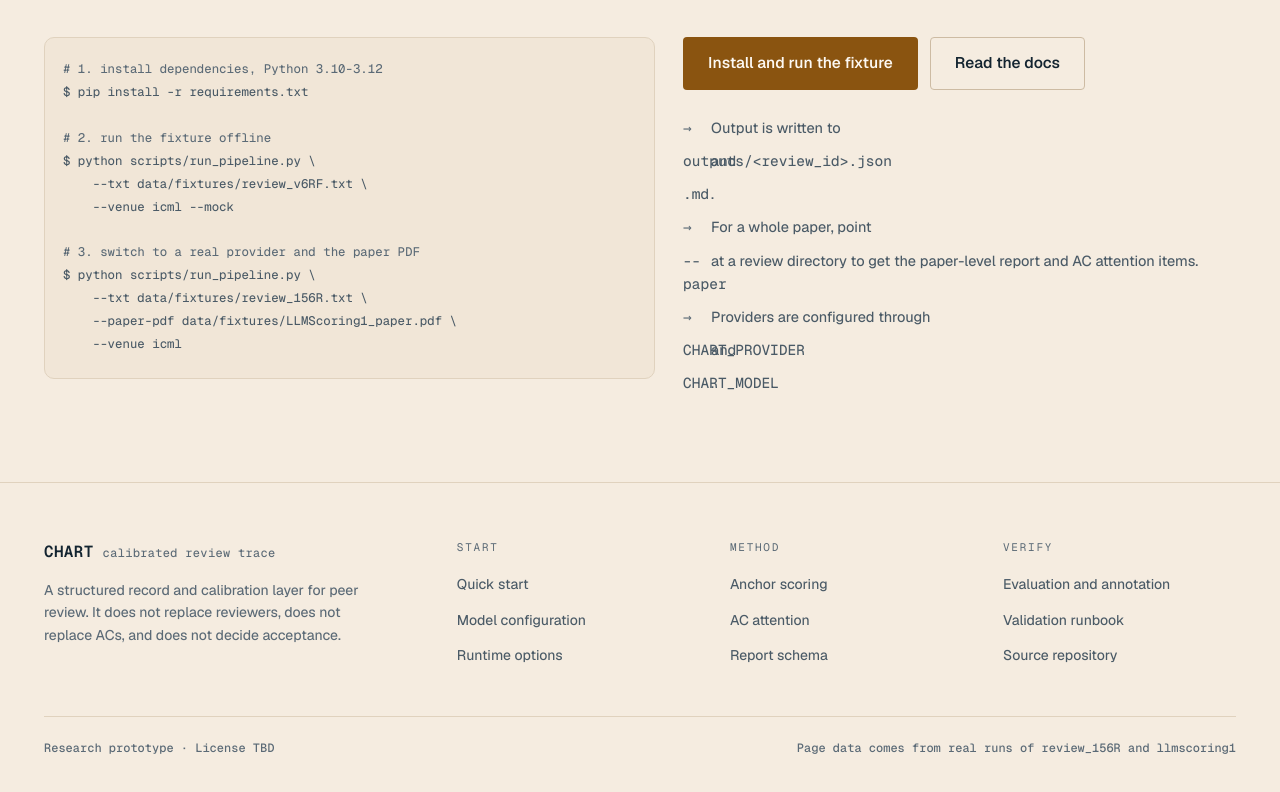
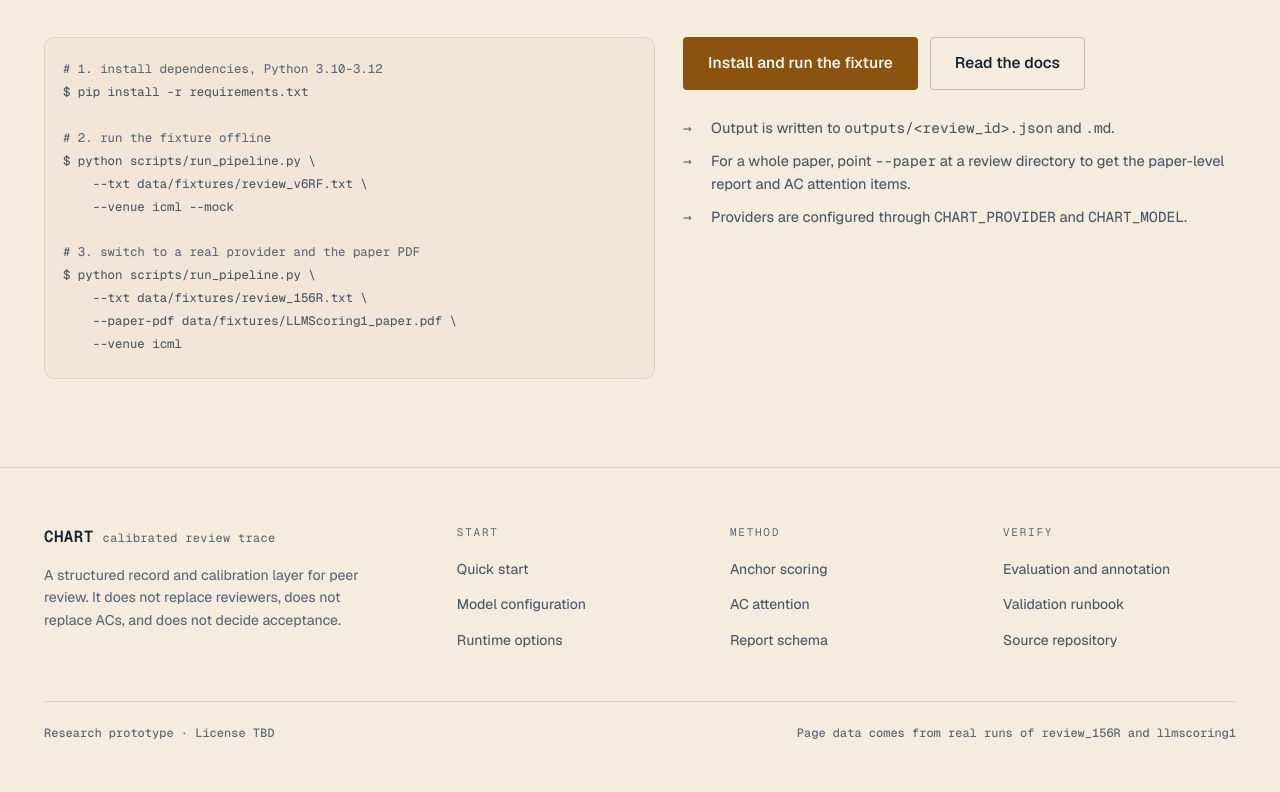
Before and after one commit to wutaghost/chart-site, a plain HTML site: page index.html in a window 1280 px wide. Shown: the part 5411-6203 px from the top of the page. Drawn offline with nearby package versions, Linux system fonts and the light colour scheme.

Commit message:
Fix crushed inline content in list-tight items
These list items mix bare text with inline <code> and <b>. The two-column
grid made every child its own grid item, so alternating children landed in
the 18px marker column and wrapped character by character: a 209px code
span rendered 18px wide. Replaced with a hanging indent and a positioned
marker, so children flow and wrap as normal inline content.

Item height drops from 90px to 23px at 1440px; verified no crushed children
at 1440 and 375 across both locales, all five stages and the AC view.

Co-Authored-By: Claude Opus 4.8 <noreply@anthropic.com>

```diff
--- a/index.html
+++ b/index.html
@@ -11,7 +11,7 @@
 <link rel="preconnect" href="https://fonts.googleapis.com">
 <link rel="preconnect" href="https://fonts.gstatic.com" crossorigin>
 <link href="https://fonts.googleapis.com/css2?family=Geist:wght@400..700&family=Geist+Mono:wght@400..600&display=swap" rel="stylesheet">
-<link rel="stylesheet" href="styles.css?v=13">
+<link rel="stylesheet" href="styles.css?v=14">
 </head>
 <body>
 <a class="skip" href="#main" data-i18n="skip">跳到主要内容</a>
--- a/styles.css
+++ b/styles.css
@@ -246,8 +246,15 @@ section { border-bottom: 1px solid var(--line); }
 .quote span { display: block; font-family: var(--mono); font-size: 11px; text-transform: uppercase; letter-spacing: 0.12em; color: var(--text-faint); margin-bottom: 8px; }
 
 .list-tight { margin: 20px 0 0; padding: 0; list-style: none; display: grid; gap: 10px; }
-.list-tight li { display: grid; grid-template-columns: 18px 1fr; gap: 10px; font-size: 14.5px; font-weight: 450; color: var(--text-dim); }
-.list-tight li::before { content: "\2192"; color: var(--text-faint); font-family: var(--mono); }
+/* Hanging indent rather than a two-column grid: these items mix bare text with
+   inline <code> and <b>, and each child would become its own grid item and get
+   squeezed into the marker column. A positioned marker leaves the children to
+   flow and wrap as normal inline content. */
+.list-tight li { position: relative; padding-left: 28px; font-size: 14.5px; font-weight: 450; color: var(--text-dim); }
+.list-tight li::before {
+  content: "\2192"; position: absolute; left: 0; top: 0;
+  color: var(--text-faint); font-family: var(--mono);
+}
 .list-tight li b { color: var(--text); font-weight: 550; }
 
 .flag {
```
